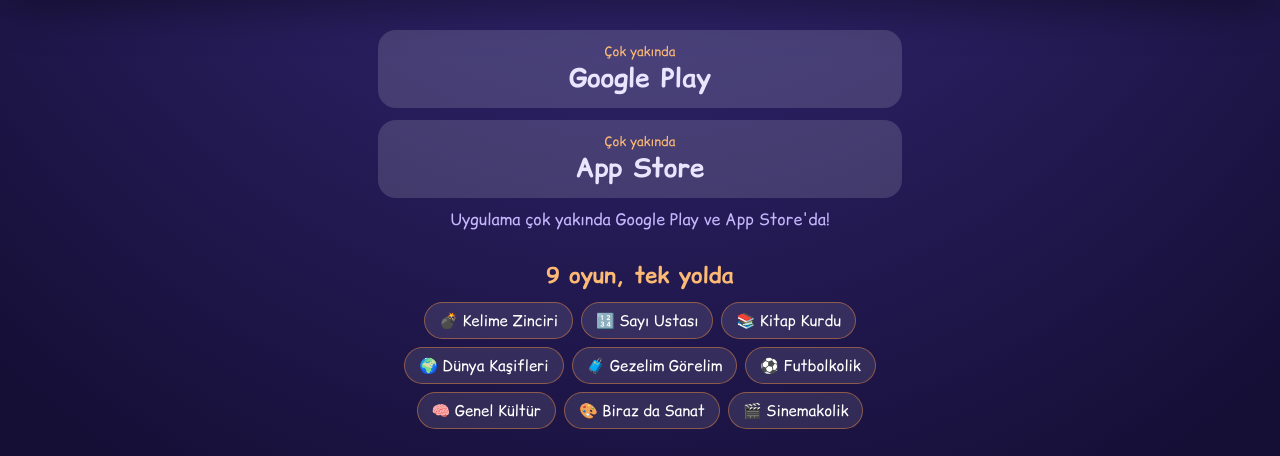
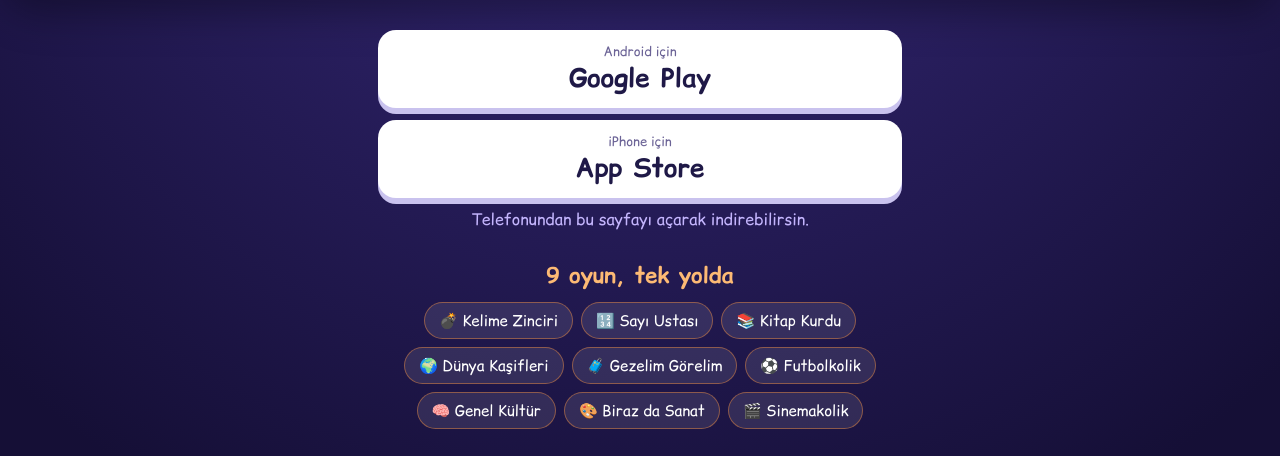
Before and after one commit to soulwayde/privacy-policy, a plain HTML site: page index.html in a window 1280 px wide. Shown: the part 337-793 px from the top of the page. Drawn offline with Linux system fonts and the light colour scheme.

Commit message:
Add files via upload

```diff
--- a/index.html
+++ b/index.html
@@ -82,8 +82,8 @@
 
 <script>
   // Mağaza bağlantıları yayına çıkınca buraya yazılır (boş = "Çok yakında").
-  var ANDROID_URL = '';
-  var IOS_URL = '';
+  var ANDROID_URL = 'https://play.google.com/store/apps/details?id=com.aileceoynuyoruz.app';
+  var IOS_URL = 'https://apps.apple.com/app/id6830173928';
 
   function platformOf(ua, platform, touch) {
     if (/iPhone|iPad|iPod/.test(ua) || (platform === 'MacIntel' && touch > 1)) return 'ios';
```
